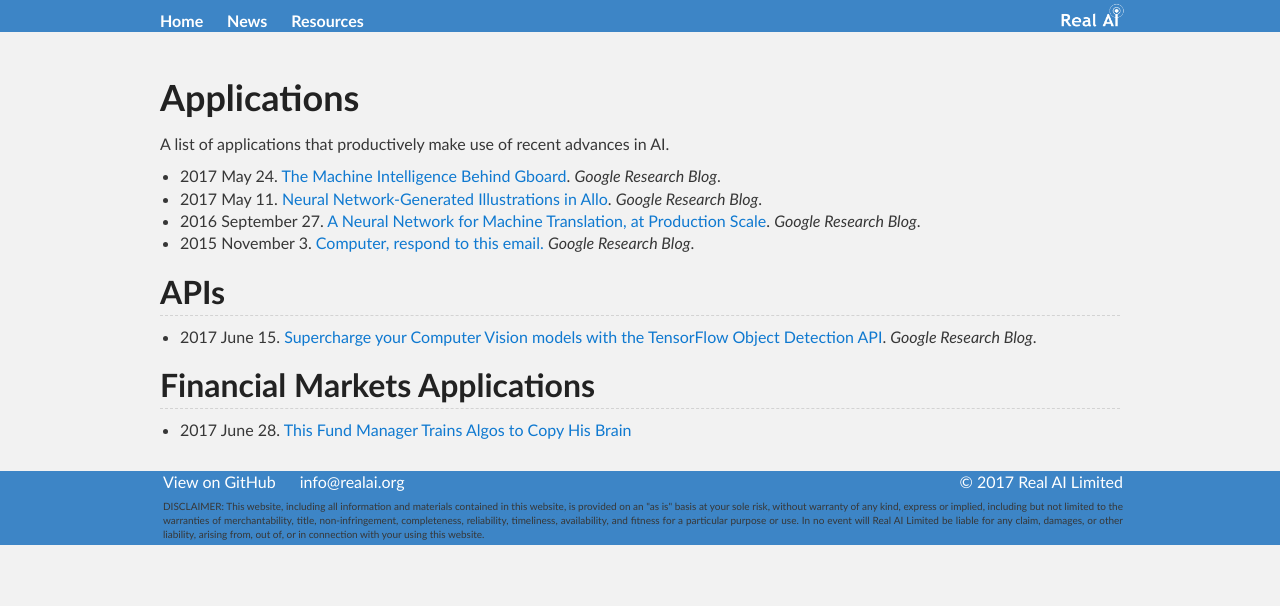
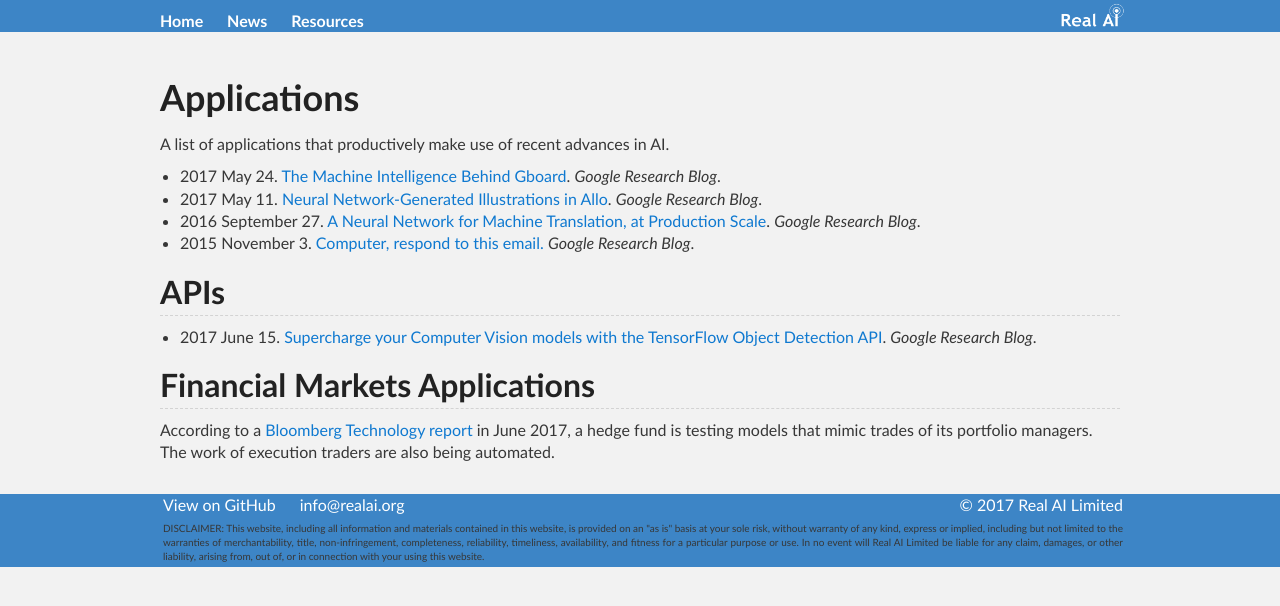
Before and after one commit to Tonywuhk/realai.org, a Jekyll site: the page built from applications.md, in a window 1280 px wide. Shown: the top 606 px of the page. Built offline with Jekyll 4.4.1, drawn with Linux system fonts in a browser that asks for light colours; our own code applies the rules of GitHub Pages for plain Markdown files; comment, search, counter and statistics services are not loaded; the repository's description, which GitHub fills in, is left out.

Commit message:
Update applications.md

```diff
--- a/applications.md
+++ b/applications.md
@@ -16,4 +16,4 @@
 
 ## Financial Markets Applications
 
-* 2017 June 28. [This Fund Manager Trains Algos to Copy His Brain](https://www.bloomberg.com/news/articles/2017-06-28/fund-manager-who-traded-for-cohen-trains-algos-to-copy-his-brain)
+According to a [Bloomberg Technology report](https://www.bloomberg.com/news/articles/2017-06-28/fund-manager-who-traded-for-cohen-trains-algos-to-copy-his-brain) in June 2017, a hedge fund is testing models that mimic trades of its portfolio managers. The work of execution traders are also being automated.
```
